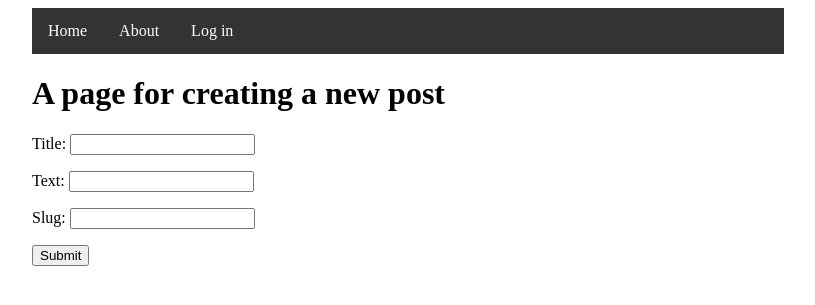
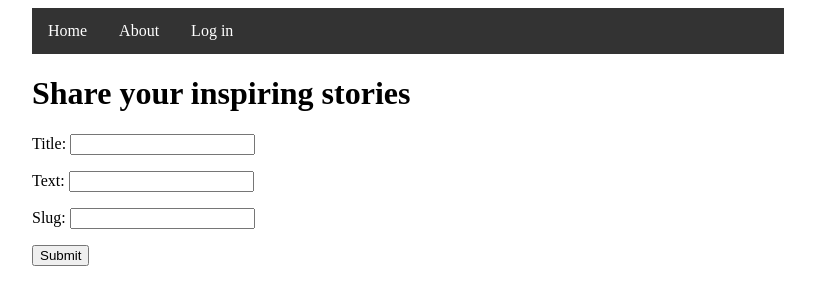
Before and after one commit to martin-mcinerney/gender-gap-2022, a Django app: page /newpost/ in a window 1280 px wide. Shown: the top 305 px of the page, without its empty margins (232-1047 px from the left). Run offline with Django 3.2, Linux system fonts and the light colour scheme; some web fonts are replaced.

Commit message:
meaningful commit message

```diff
--- a/Posts/templates/Posts/newpost.html
+++ b/Posts/templates/Posts/newpost.html
@@ -1,7 +1,7 @@
 {% extends 'base.html' %}
 
 {% block content %}
-<h1>A page for creating a new post</h1>
+<h1>Share your inspiring stories</h1>
 
 <form action="/newpost/" method="post">
     {% csrf_token %}
```
Also changed, not shown: .gitpod.yml (added).
